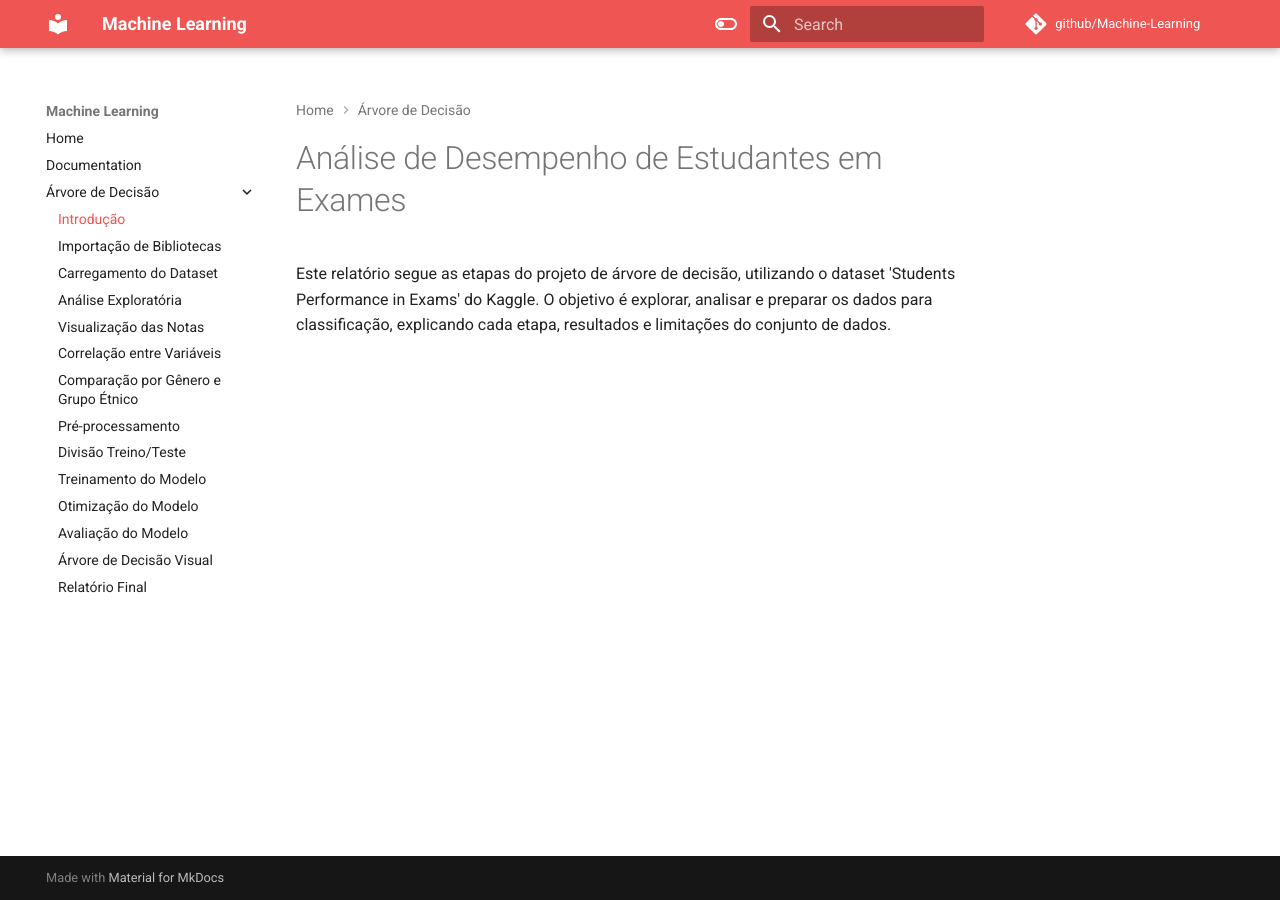
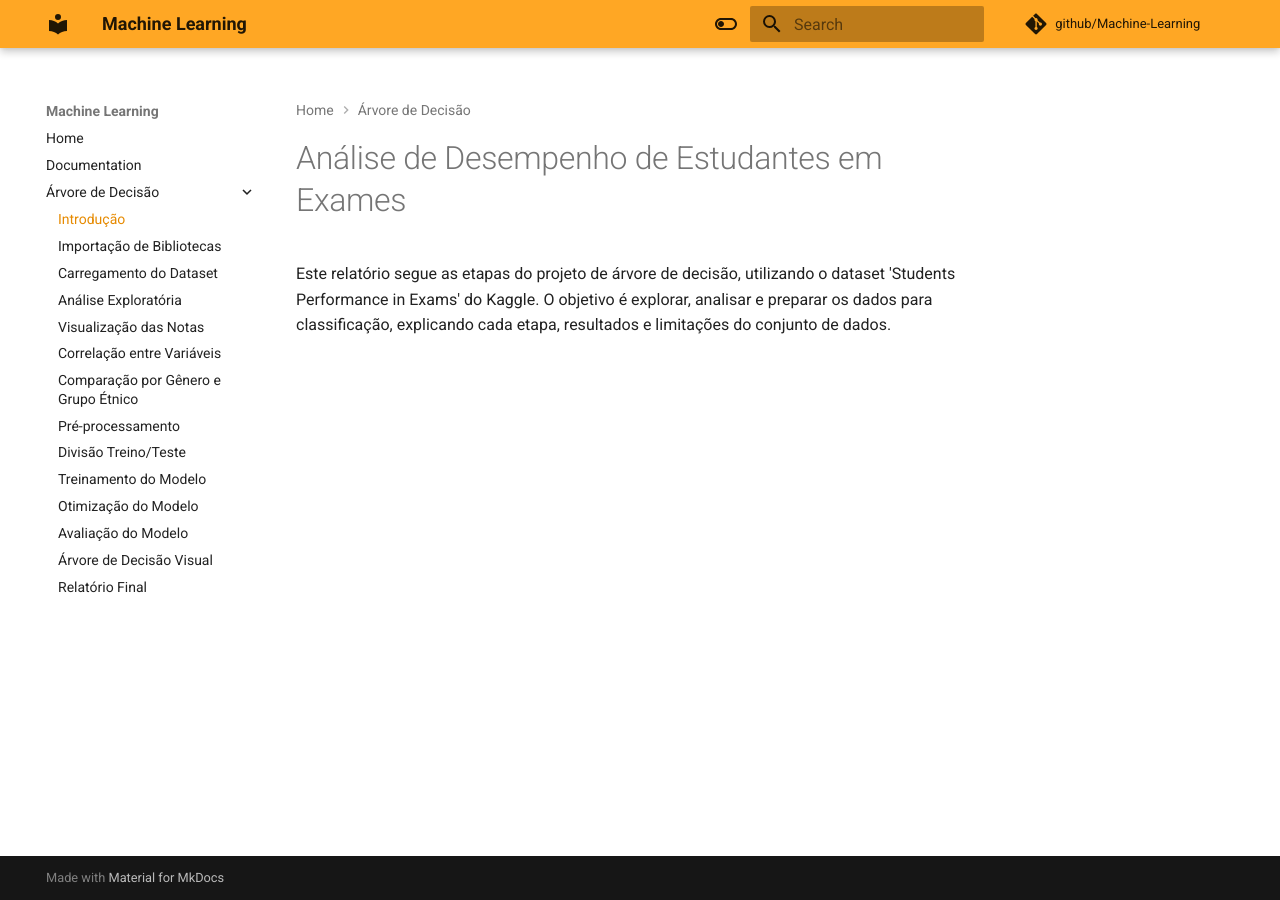
Before and after one commit to snowdutra/Machine-Learning, an MkDocs documentation site: the page built from docs/arvore_decisao/introducao.md, in a window 1280 px wide. Built offline with MkDocs 1.6.1 and Material for MkDocs 9.7.7, drawn with Linux system fonts in a browser that asks for light colours; comment, search, counter and statistics services are not loaded.

Commit message:
update mkdocs

```diff
--- a/mkdocs.yml
+++ b/mkdocs.yml
@@ -10,14 +10,14 @@ theme:
     # primary: grey
     # Light mode
     - scheme: default
-      primary: red
+      primary: orange
       toggle:
         icon: material/toggle-switch-off-outline
         name: Switch to dark mode
 
     # Palette toggle for automatic mode
     - media: "(prefers-color-scheme)"
-      primary: grey
+      primary: orange
       toggle:
         icon: material/toggle-switch
         name: Switch to light mode
@@ -25,14 +25,14 @@ theme:
     # Palette toggle for light mode
     - media: "(prefers-color-scheme: light)"
       scheme: default
-      primary: red
+      primary: orange
       toggle:
         icon: material/toggle-switch-off-outline
         name: Switch to dark mode
 
     # Palette toggle for dark mode
     - media: "(prefers-color-scheme: dark)"
-      primary: red
+      primary: orange
       scheme: slate
       toggle:
         icon: material/toggle-switch
```
